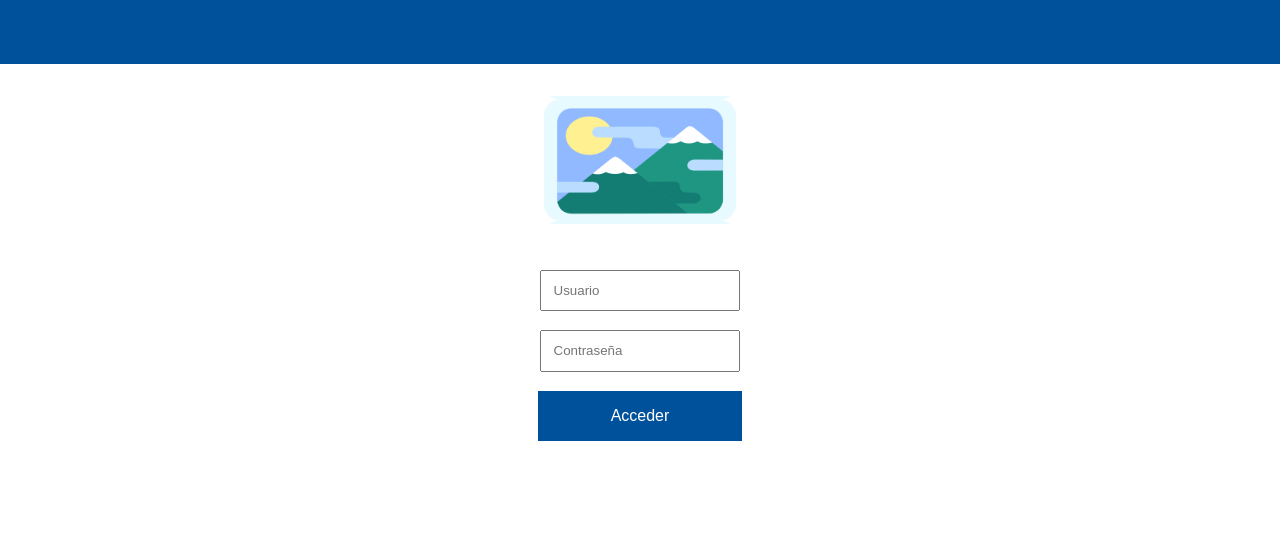
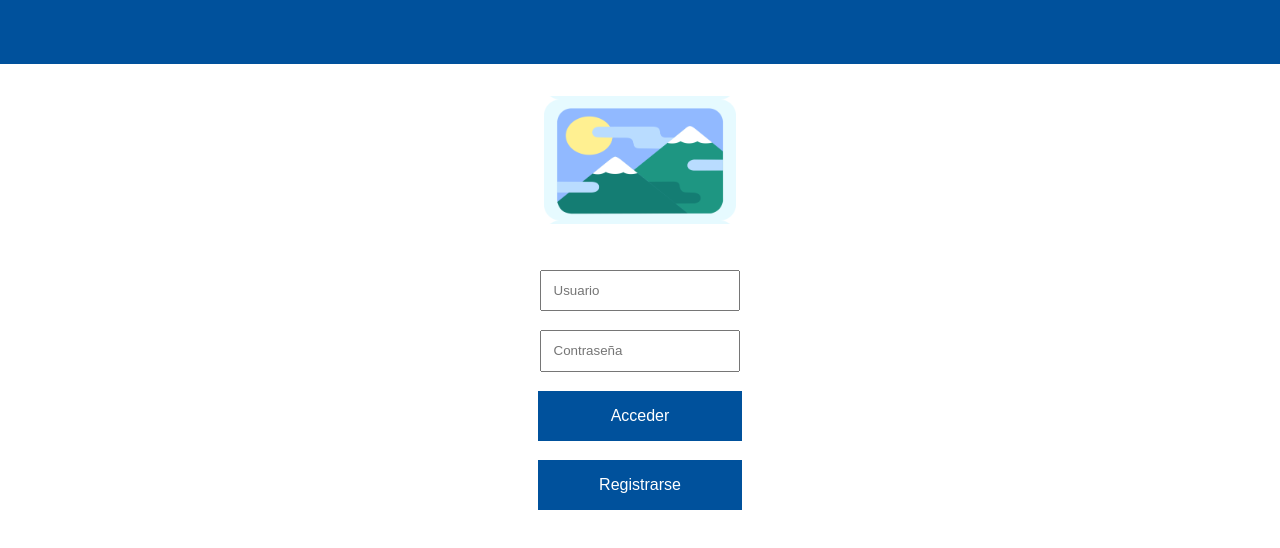
Before and after one commit to Luis12035/PibAppGallery, a React (Create React App) app in the folder AppGalery/picme/: page /#/ in a window 1280 px wide. Shown: the top 548 px of the page. Built offline with nearby package versions, Linux system fonts and the light colour scheme.

Commit message:
Cambios requeridos para agregar pantalla de resgitro de usuarios

```diff
--- a/AppGalery/picme/src/App.js
+++ b/AppGalery/picme/src/App.js
@@ -5,6 +5,7 @@ import './css/App.scss';
 import LoginPage from './cmps/LoginPage';
 import ColeccionesPage from './cmps/ColeccionesPage';
 import ColeccionPage from './cmps/ColeccionPage';
+import RegistroPage from './cmps/RegistroPage';
 
 class App extends React.Component{
 
@@ -16,6 +17,7 @@ class App extends React.Component{
 						<Route path="/" exact><LoginPage /></Route>
 						<Route path="/colecciones" exact><ColeccionesPage /></Route>
 						<Route path="/coleccion/:ColCod" exact><ColeccionPage /></Route>
+						<Route path="/registro" exact><RegistroPage /></Route>
 					</Switch>
 				</Router>
 			</div>
--- a/AppGalery/picme/src/cmps/LoginPage.js
+++ b/AppGalery/picme/src/cmps/LoginPage.js
@@ -36,6 +36,10 @@ class LoginPage extends React.Component{
 		});
 	}
 
+	onRegistroClick = e =>{
+		window.location = "#/registro";
+	}
+
 	render(){
 		return (
 			<div className="LoginPage">
@@ -55,6 +59,9 @@ class LoginPage extends React.Component{
 						<div className="FieldContainer">
 							<div onClick={this.onLoginClick} className="Button">Acceder</div>
 						</div>
+						<div className="FieldContainer">
+							<div onClick={this.onRegistroClick} className="Button">Registrarse</div>
+						</div>
 					</div>
 				</div>
 			</div>
--- /dev/null
+++ b/AppGalery/picme/src/cmps/RegistroPage.js
@@ -0,0 +1,20 @@
+import React from 'react';
+import TopBar from '../cmps/TopBar';
+import axios from 'axios';
+
+
+class RegistroPage extends React.Component{
+
+    render(){
+        return (
+            <div>
+                <TopBar></TopBar>
+                <div>Hola, pagina de registro</div>
+            </div>
+
+        );
+    }
+
+}
+
+export default RegistroPage;
```
